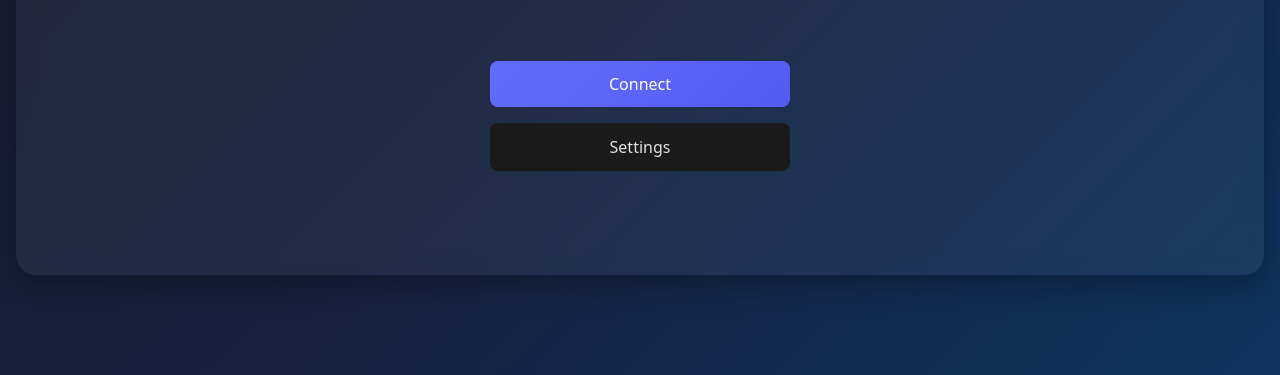
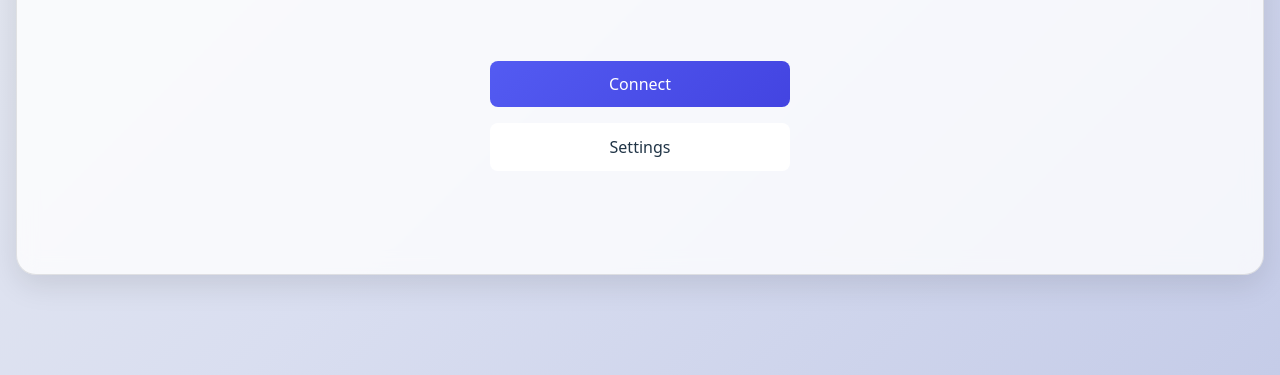
Before and after one commit to CWZMorro/3d-mouse, a website built with Vite: page frontend/index.html in a window 1280 px wide. Shown: the part 425-800 px from the top of the page. Built offline with nearby package versions, Linux system fonts and the light colour scheme.

Commit message:
fixed stylings, added light/dark theme

```diff
--- a/frontend/src/style.css
+++ b/frontend/src/style.css
@@ -1,12 +1,44 @@
-/* :root {
+body {
+  background-color: white; /* Ensure the iframe has a white background */
+}
+
+:root {
+  /* Dark Theme (Default) */
+  --color-primary: #646cff;
+  --color-primary-dark: #535bf2;
+  --color-primary-darker: #4344e1;
+  --color-secondary: #a855f7;
+  --color-background: #1a1a2e;
+  --color-background-gradient-1: #1a1a2e;
+  --color-background-gradient-2: #16213e;
+  --color-background-gradient-3: #0f3460;
+  --color-surface: rgba(255, 255, 255, 0.05);
+  --color-surface-hover: rgba(255, 255, 255, 0.08);
+  --color-surface-active: rgba(100, 108, 255, 0.3);
+  --color-surface-hover-accent: rgba(100, 108, 255, 0.2);
+  --color-text-primary: rgba(255, 255, 255, 0.87);
+  --color-text-secondary: rgba(255, 255, 255, 0.6);
+  --color-text-muted: rgba(255, 255, 255, 0.9);
+  --color-border: rgba(255, 255, 255, 0.1);
+  --color-border-hover: #646cff;
+  --color-button-bg: #1a1a1a;
+  --color-button-text: rgba(255, 255, 255, 0.87);
+  --color-status-connected: #22c55e;
+  --color-status-disconnected: #ef4444;
+  --color-shadow: rgba(0, 0, 0, 0.3);
+  --color-shadow-accent: rgba(100, 108, 255, 0.3);
+  --color-range-bg: rgba(255, 255, 255, 0.1);
+  --color-range-thumb: #646cff;
+  --color-back-btn-bg: transparent;
+  --color-back-btn-text: #646cff;
+  --color-back-btn-hover: rgba(100, 108, 255, 0.1);
+
   font-family: system-ui, Avenir, Helvetica, Arial, sans-serif;
   line-height: 1.5;
   font-weight: 400;
-
-  color-scheme: light dark;
-  color: rgba(255, 255, 255, 0.87);
-  background-color: #242424;
-
+  color-scheme: dark;
+  color: var(--color-text-primary);
+  background-color: var(--color-background);
   font-synthesis: none;
   text-rendering: optimizeLegibility;
   -webkit-font-smoothing: antialiased;
@@ -15,14 +47,47 @@
 
 @media (prefers-color-scheme: light) {
   :root {
-    color: #213547;
-    background-color: #ffffff;
+    /* Light Theme */
+    --color-primary: #535bf2;
+    --color-primary-dark: #4344e1;
+    --color-primary-darker: #3333d0;
+    --color-secondary: #8b3dff;
+    --color-background: #f0f2f5;
+    --color-background-gradient-1: #e8ebf0;
+    --color-background-gradient-2: #d9def0;
+    --color-background-gradient-3: #c5cce8;
+    --color-surface: rgba(255, 255, 255, 0.8);
+    --color-surface-hover: rgba(255, 255, 255, 0.95);
+    --color-surface-active: rgba(83, 91, 242, 0.15);
+    --color-surface-hover-accent: rgba(83, 91, 242, 0.1);
+    --color-text-primary: #213547;
+    --color-text-secondary: #5a6b7c;
+    --color-text-muted: #2d3e50;
+    --color-border: rgba(0, 0, 0, 0.1);
+    --color-border-hover: #535bf2;
+    --color-button-bg: #ffffff;
+    --color-button-text: #213547;
+    --color-status-connected: #16a34a;
+    --color-status-disconnected: #dc2626;
+    --color-shadow: rgba(0, 0, 0, 0.1);
+    --color-shadow-accent: rgba(83, 91, 242, 0.2);
+    --color-range-bg: rgba(0, 0, 0, 0.1);
+    --color-range-thumb: #535bf2;
+    --color-back-btn-bg: transparent;
+    --color-back-btn-text: #535bf2;
+    --color-back-btn-hover: rgba(83, 91, 242, 0.1);
+
+    color-scheme: light;
+    color: var(--color-text-primary);
+    background-color: var(--color-background);
   }
+
   a:hover {
-    color: #747bff;
+    color: var(--color-primary);
   }
+
   button {
-    background-color: #f9f9f9;
+    background-color: var(--color-button-bg);
   }
 }
 
@@ -40,173 +105,8 @@ body {
   min-width: 320px;
   min-height: 100vh;
   padding: 1rem;
-  background: linear-gradient(135deg, #1a1a2e 0%, #16213e 50%, #0f3460 100%);
-}
-
-#app {
-  width: 100%;
-  max-width: 1280px;
-  min-height: 600px;
-  margin: 0 auto;
-  padding: 2rem;
-  text-align: center;
-  background: rgba(255, 255, 255, 0.05);
-  backdrop-filter: blur(10px);
-  border-radius: 20px;
-  padding: 2rem;
-  box-shadow: 0 10px 30px rgba(0,0,0,0.3);
-  display: flex;
-  flex-direction: column;
-  justify-content: center;
-  position: relative;
-  overflow: hidden;
-}
-
-#banner {
-  width: 150px;
-  height: auto;
-  margin: 0 auto 1.5rem;
-  border-radius: 50%;
-  object-fit: cover;
-  box-shadow: 0 8px 25px rgba(100, 108, 255, 0.3);
-  transition: transform 0.3s ease;
-}
-
-#banner:hover {
-  transform: scale(1.05);
-}
-
-@media screen and (max-width: 480px) {
-  #banner {
-    width: 80%;
-    height: auto;
-  }
-}
-
-a {
-  font-weight: 500;
-  color: #646cff;
-  text-decoration: inherit;
-}
-a:hover {
-  color: #535bf2;
-}
-
-.page {
-  opacity: 0;
-  pointer-events: none;
-  position: absolute;
-  width: 100%;
-  height: 100%;
-}
-
-.page.active {
-  opacity: 1;
-  pointer-events: all;
-}
-
-h1 {
-  font-size: 3.2em;
-  line-height: 1.1;
-}
-
-
-
-.card {
-  background: rgba(255,255,255,0.08);
-  padding: 2rem;
-  border-radius: 16px;
-  margin: 1.5rem 0;
-  display: flex;
-  flex-direction: column;
-  gap: 1rem;
-}
-
-.setting-group {
-  display: flex;
-  flex-direction: column;
-  gap: 0.5rem;
-}
-
-button {
-  border-radius: 8px;
-  border: 1px solid transparent;
-  padding: 0.6em 1.2em;
-  font-size: 1em;
-  font-weight: 500;
-  font-family: inherit;
-  background-color: #1a1a1a;
-  cursor: pointer;
-  transition: border-color 0.25s;
-}
-button:hover {
-  transition: all 0.2s ease;
-  border-color: #646cff;
-}
-button:focus,
-button:focus-visible {
-  outline: 4px auto -webkit-focus-ring-color;
-}
-
-button:hover {
-  transform: translateY(-2px);
-}
-
-.primary-btn {
-  background: #646cff;
-  color: white;
-}
-
-.primary-btn:hover {
-  background: #535bf2;
-}
-
-.back-btn {
-  margin-top: 1.5rem;
-  background: transparent;
-  border: 1px solid #646cff;
-} */
-:root {
-  font-family: system-ui, Avenir, Helvetica, Arial, sans-serif;
-  line-height: 1.5;
-  font-weight: 400;
-  color-scheme: light dark;
-  color: rgba(255, 255, 255, 0.87);
-  background-color: #242424;
-  font-synthesis: none;
-  text-rendering: optimizeLegibility;
-  -webkit-font-smoothing: antialiased;
-  -moz-osx-font-smoothing: grayscale;
-}
-
-@media (prefers-color-scheme: light) {
-  :root {
-    color: #213547;
-    background-color: #ffffff;
-  }
-  a:hover {
-    color: #747bff;
-  }
-  button {
-    background-color: #f9f9f9;
-  }
-}
-
-* {
-  box-sizing: border-box;
-  margin: 0;
-  padding: 0;
-}
-
-body {
-  margin: 0;
-  display: flex;
-  align-items: center;
-  justify-content: center;
-  min-width: 320px;
-  min-height: 100vh;
-  padding: 1rem;
-  background: linear-gradient(135deg, #1a1a2e 0%, #16213e 50%, #0f3460 100%);
+  background: linear-gradient(135deg, var(--color-background-gradient-1) 0%, var(--color-background-gradient-2) 50%, var(--color-background-gradient-3) 100%);
+  transition: background 0.3s ease;
 }
 
 #app {
@@ -215,16 +115,18 @@ body {
   min-height: 600px;
   margin: 0 auto;
   text-align: center;
-  background: rgba(255, 255, 255, 0.05);
+  background: var(--color-surface);
   backdrop-filter: blur(10px);
   border-radius: 20px;
   padding: 2rem;
-  box-shadow: 0 10px 30px rgba(0, 0, 0, 0.3);
+  box-shadow: 0 10px 30px var(--color-shadow);
   display: flex;
   flex-direction: column;
   justify-content: center;
   position: relative;
   overflow: hidden;
+  border: 1px solid var(--color-border);
+  transition: background 0.3s ease, border-color 0.3s ease;
 }
 
 #banner {
@@ -233,8 +135,9 @@ body {
   margin: 0 auto 1.5rem;
   border-radius: 50%;
   object-fit: cover;
-  box-shadow: 0 8px 25px rgba(100, 108, 255, 0.3);
+  box-shadow: 0 8px 25px var(--color-shadow-accent);
   transition: transform 0.3s ease;
+  border: 3px solid var(--color-border);
 }
 
 #banner:hover {
@@ -245,14 +148,14 @@ h1 {
   font-size: 2.5rem;
   line-height: 1.1;
   margin-bottom: 0.5rem;
-  background: linear-gradient(135deg, #646cff 0%, #a855f7 100%);
+  background: linear-gradient(135deg, var(--color-primary) 0%, var(--color-secondary) 100%);
   -webkit-background-clip: text;
   -webkit-text-fill-color: transparent;
   background-clip: text;
 }
 
 .subtitle {
-  color: rgba(255, 255, 255, 0.6);
+  color: var(--color-text-secondary);
   margin-bottom: 2rem;
   font-size: 1rem;
 }
@@ -280,7 +183,7 @@ h1 {
 }
 
 .card {
-  background: rgba(255, 255, 255, 0.08);
+  background: var(--color-surface-hover);
   padding: 2rem;
   border-radius: 16px;
   margin: 1.5rem 0;
@@ -289,7 +192,8 @@ h1 {
   gap: 1rem;
   width: 100%;
   max-width: 400px;
-  border: 1px solid rgba(255, 255, 255, 0.1);
+  border: 1px solid var(--color-border);
+  transition: background 0.3s ease, border-color 0.3s ease;
 }
 
 .button-group {
@@ -312,7 +216,7 @@ h1 {
   justify-content: space-between;
   align-items: center;
   padding: 0.75rem 0;
-  border-bottom: 1px solid rgba(255, 255, 255, 0.1);
+  border-bottom: 1px solid var(--color-border);
 }
 
 .setting-row:last-child {
@@ -321,12 +225,12 @@ h1 {
 
 .setting-label {
   font-size: 1rem;
-  color: rgba(255, 255, 255, 0.9);
+  color: var(--color-text-muted);
 }
 
 .setting-value {
   font-size: 1rem;
-  color: #646cff;
+  color: var(--color-primary);
   font-weight: 600;
   min-width: 60px;
   text-align: right;
@@ -336,7 +240,7 @@ input[type="range"] {
   width: 100%;
   height: 8px;
   border-radius: 4px;
-  background: rgba(255, 255, 255, 0.1);
+  background: var(--color-range-bg);
   outline: none;
   -webkit-appearance: none;
   appearance: none;
@@ -348,7 +252,7 @@ input[type="range"]::-webkit-slider-thumb {
   width: 20px;
   height: 20px;
   border-radius: 50%;
-  background: #646cff;
+  background: var(--color-range-thumb);
   cursor: pointer;
   transition: transform 0.2s ease;
 }
@@ -361,7 +265,7 @@ input[type="range"]::-moz-range-thumb {
   width: 20px;
   height: 20px;
   border-radius: 50%;
-  background: #646cff;
+  background: var(--color-range-thumb);
   cursor: pointer;
   border: none;
   transition: transform 0.2s ease;
@@ -383,25 +287,26 @@ input[type="range"]::-moz-range-thumb:hover {
   align-items: center;
   gap: 0.5rem;
   padding: 0.5rem 1rem;
-  background: rgba(255, 255, 255, 0.05);
+  background: var(--color-surface);
   border-radius: 8px;
   cursor: pointer;
   transition: all 0.2s ease;
+  border: 1px solid var(--color-border);
 }
 
 .toggle-item:hover {
-  background: rgba(100, 108, 255, 0.2);
+  background: var(--color-surface-hover-accent);
 }
 
 .toggle-item.active {
-  background: rgba(100, 108, 255, 0.3);
-  border: 1px solid #646cff;
+  background: var(--color-surface-active);
+  border: 1px solid var(--color-primary);
 }
 
 .toggle-checkbox {
   width: 18px;
   height: 18px;
-  accent-color: #646cff;
+  accent-color: var(--color-primary);
 }
 
 button {
@@ -411,17 +316,17 @@ button {
   font-size: 1em;
   font-weight: 500;
   font-family: inherit;
-  background-color: #1a1a1a;
-  color: rgba(255, 255, 255, 0.87);
+  background-color: var(--color-button-bg);
+  color: var(--color-button-text);
   cursor: pointer;
   transition: all 0.25s ease;
   width: 100%;
 }
 
 button:hover {
-  border-color: #646cff;
+  border-color: var(--color-border-hover);
   transform: translateY(-2px);
-  box-shadow: 0 4px 15px rgba(100, 108, 255, 0.3);
+  box-shadow: 0 4px 15px var(--color-shadow-accent);
 }
 
 button:focus,
@@ -430,31 +335,31 @@ button:focus-visible {
 }
 
 .primary-btn {
-  background: linear-gradient(135deg, #646cff 0%, #535bf2 100%);
+  background: linear-gradient(135deg, var(--color-primary) 0%, var(--color-primary-dark) 100%);
   color: white;
   border: none;
 }
 
 .primary-btn:hover {
-  background: linear-gradient(135deg, #535bf2 0%, #4344e1 100%);
+  background: linear-gradient(135deg, var(--color-primary-dark) 0%, var(--color-primary-darker) 100%);
 }
 
 .back-btn {
   margin-top: 1.5rem;
-  background: transparent;
-  border: 1px solid #646cff;
-  color: #646cff;
+  background: var(--color-back-btn-bg);
+  border: 1px solid var(--color-back-btn-text);
+  color: var(--color-back-btn-text);
   max-width: 200px;
 }
 
 .back-btn:hover {
-  background: rgba(100, 108, 255, 0.1);
+  background: var(--color-back-btn-hover);
 }
 
 .page-title {
   font-size: 1.8rem;
   margin-bottom: 1.5rem;
-  color: rgba(255, 255, 255, 0.9);
+  color: var(--color-text-muted);
 }
 
 .status-indicator {
@@ -464,20 +369,21 @@ button:focus-visible {
   gap: 0.5rem;
   margin: 1rem 0;
   padding: 1rem;
-  background: rgba(255, 255, 255, 0.05);
+  background: var(--color-surface);
   border-radius: 8px;
+  border: 1px solid var(--color-border);
 }
 
 .status-dot {
   width: 12px;
   height: 12px;
   border-radius: 50%;
-  background: #ef4444;
+  background: var(--color-status-disconnected);
   animation: pulse 2s infinite;
 }
 
 .status-dot.connected {
-  background: #22c55e;
+  background: var(--color-status-connected);
 }
 
 @keyframes pulse {
@@ -527,7 +433,7 @@ button:focus-visible {
     padding: 1rem;
     min-height: auto;
     border-radius: 12px;
-    box-shadow: 0 5px 20px rgba(0, 0, 0, 0.2);
+    box-shadow: 0 5px 20px var(--color-shadow);
   }
 
   #banner {
```
Also changed, not shown: 1 other file.
